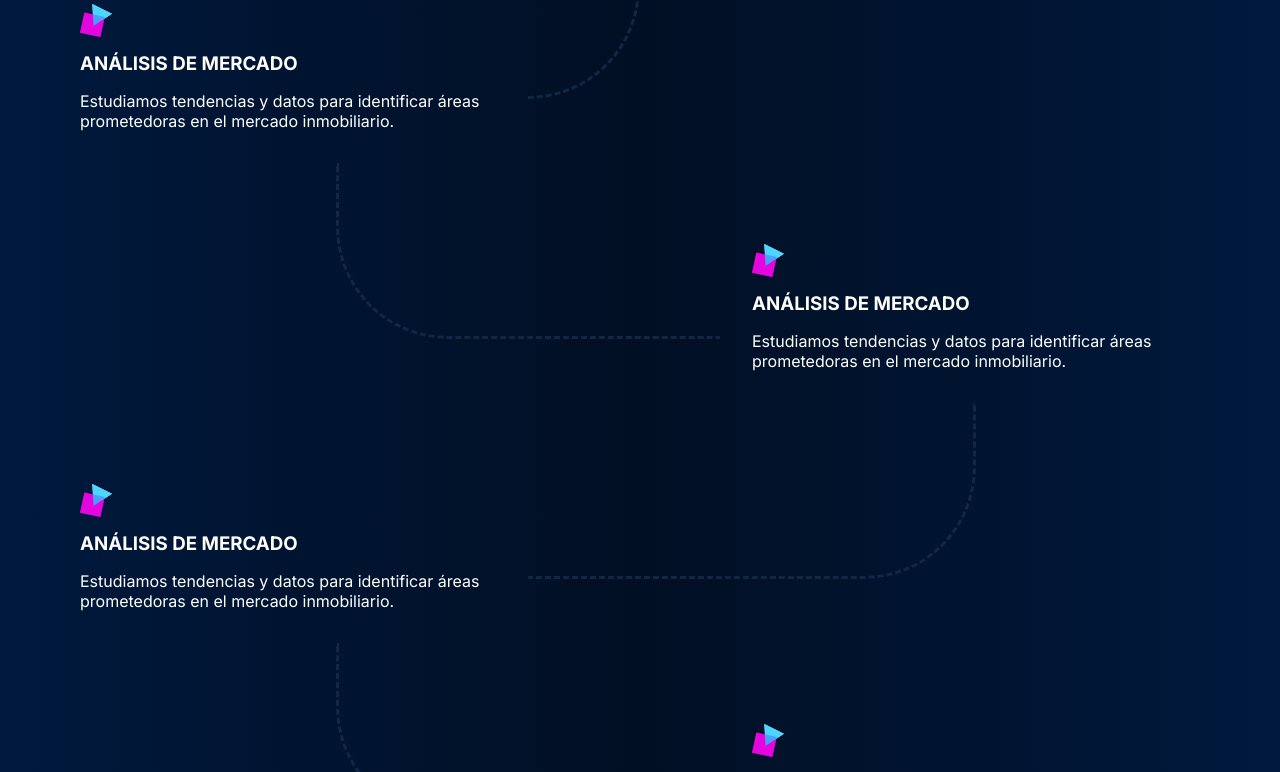
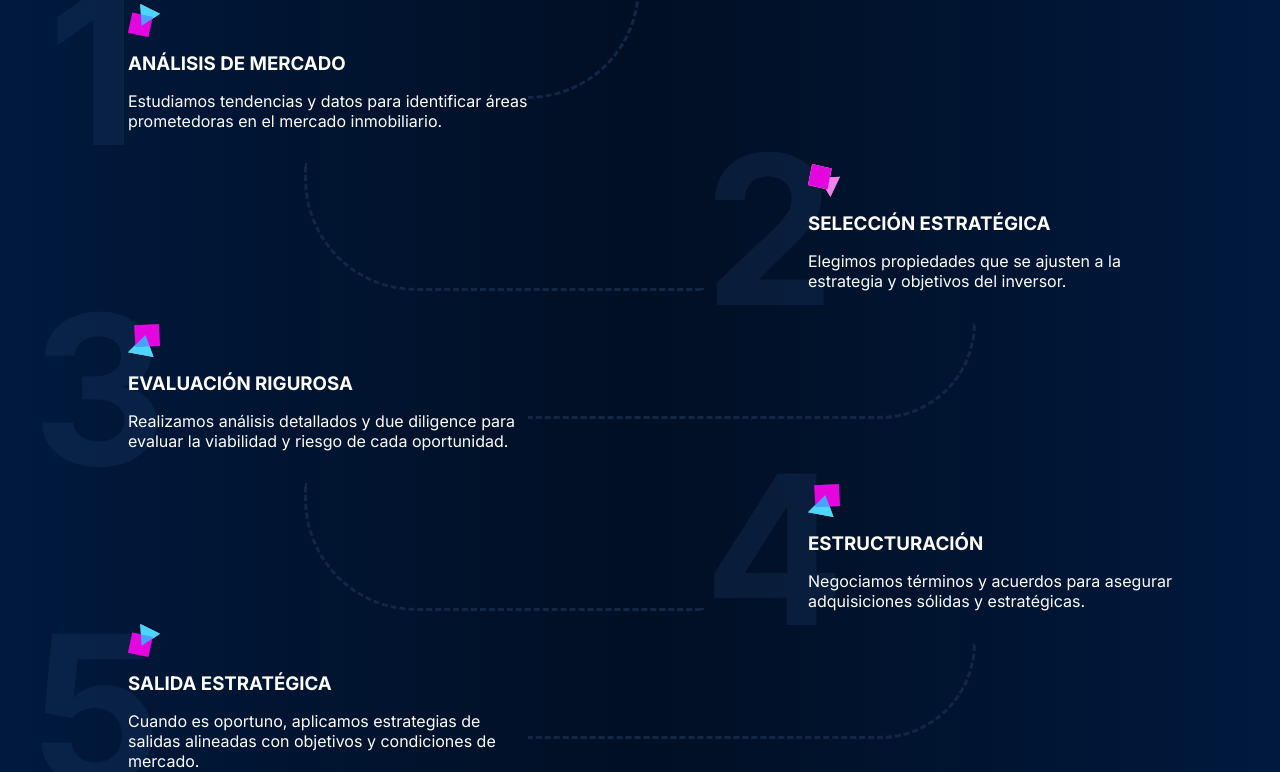
Before and after one commit to crowd4flipping/web, a Next.js app: page /pro in a window 1280 px wide. Shown: the part 1768-2540 px from the top of the page. Built offline with nearby package versions, Linux system fonts and the light colour scheme; no server answers.

Commit message:
Add numbers to How it works section

```diff
--- a/components/sections/pro/C4FProHomePage.tsx
+++ b/components/sections/pro/C4FProHomePage.tsx
@@ -4,6 +4,7 @@ import { ProHeroSection } from "./ProHeroSection";
 import { ProDescriptionSection } from "./ProDescriptionSection";
 import { ProHowItWorks } from "./ProHowItWorks";
 import { ProFormSection } from "./ProFormSection";
+import formStyles from "./styles/ProFormSection.module.scss";
 
 export const C4FProHomePage = () => {
   return (
@@ -22,7 +23,11 @@ export const C4FProHomePage = () => {
 
           <ProHowItWorks />
 
-          <ProFormSection />
+          <div className={formStyles.proFormSection}>
+            <div id="contact">
+              <ProFormSection />
+            </div>
+          </div>
         </div>
       </main>
     </>
--- a/components/sections/pro/ProFormSection.tsx
+++ b/components/sections/pro/ProFormSection.tsx
@@ -120,7 +120,8 @@ export const ProFormSection = () => {
 
     if (emptyInputs) {
       setMissingMandatoryInput(["email", "name"]);
-      missingData = true;
+      if (!acceptedTC) setMissingTC(true);
+      return;
     }
 
     if (!inputData.email) {
@@ -147,7 +148,7 @@ export const ProFormSection = () => {
   };
 
   return (
-    <section className={styles.proFormSection}>
+    <section >
       <ContentCard
         theme="dark"
         title={formHeader[step].title}
--- a/components/sections/pro/ProFormStepTwo.tsx
+++ b/components/sections/pro/ProFormStepTwo.tsx
@@ -20,6 +20,8 @@ export const ProFormStepTwo = ({ handleInputs, missingInputs }: Props) => {
             )}
           </label>
           <input
+            minLength={3}
+            maxLength={30}
             type="text"
             name="name"
             id="name"
@@ -52,6 +54,8 @@ export const ProFormStepTwo = ({ handleInputs, missingInputs }: Props) => {
           </label>
 
           <input
+            minLength={3}
+            maxLength={50}
             type="email"
             name="email"
             id="email"
--- a/components/sections/pro/ProHeroHeader.tsx
+++ b/components/sections/pro/ProHeroHeader.tsx
@@ -1,4 +1,4 @@
-import { Button } from "@crowd4flipping/ui-components";
+import { Button, LinkButton } from "@crowd4flipping/ui-components";
 import { ProTag } from "./ProTag";
 import styles from "./styles/ProHeroHeader.module.scss";
 import { ProHeroTitle } from "./ProHeroTitle";
@@ -18,9 +18,9 @@ export const ProHeroHeader = () => {
         <ProHeroTitle />
 
         <div className={styles.proHeroHeader__button}>
-          <Button variant="primary" size="lg">
+          <LinkButton href="#contact" variant="primary" size="lg">
             Contacta con nosotros
-          </Button>
+          </LinkButton>
         </div>
       </div>
     </div>
--- a/components/sections/pro/ProHowItWorks.tsx
+++ b/components/sections/pro/ProHowItWorks.tsx
@@ -4,6 +4,9 @@ import { PainPointIconOne } from "@/components/icons/PainPointIconOne";
 import { ProHowItWorksTopPoint } from "./ProHowItWorksTopPoint";
 import { DashedLine } from "./DasedLine";
 import { ProBottomSLine } from "./ProBottomSLine";
+import { PainPointIconTwo } from "@/components/icons/PainPointIconTwo";
+import { PainPointIconThree } from "@/components/icons/PainPointIconThree";
+import { PainPointIconFour } from "@/components/icons/PainPointIconFour";
 
 export const ProHowItWorks = () => {
   return (
@@ -16,36 +19,36 @@ export const ProHowItWorks = () => {
         icon={<PainPointIconOne />}
         title="ANÁLISIS DE MERCADO"
         content="Estudiamos tendencias y datos para identificar áreas prometedoras en
-          el mercado inmobiliario."
+        el mercado inmobiliario."
       />
 
       <ProHowItWorksPoint
         rounded="bl"
-        icon={<PainPointIconOne />}
-        title="ANÁLISIS DE MERCADO"
-        content="Estudiamos tendencias y datos para identificar áreas prometedoras en
-          el mercado inmobiliario."
+        number={2}
+        icon={<PainPointIconTwo />}
+        title="SELECCIÓN ESTRATÉGICA"
+        content="Elegimos propiedades que se ajusten a la estrategia y objetivos del inversor. "
       />
       <ProHowItWorksPoint
+        number={3}
+        rounded="br"
+        icon={<PainPointIconThree />}
+        title="EVALUACIÓN RIGUROSA"
+        content="Realizamos análisis detallados y due diligence para evaluar la viabilidad y riesgo de cada oportunidad. "
+      />
+      <ProHowItWorksPoint
+        number={4}
+        rounded="bl"
+        icon={<PainPointIconFour />}
+        title="ESTRUCTURACIÓN"
+        content="Negociamos términos y acuerdos para asegurar adquisiciones sólidas y estratégicas. "
+      />
+      <ProHowItWorksPoint
+        number={5}
         rounded="br"
         icon={<PainPointIconOne />}
-        title="ANÁLISIS DE MERCADO"
-        content="Estudiamos tendencias y datos para identificar áreas prometedoras en
-          el mercado inmobiliario."
-      />
-      <ProHowItWorksPoint
-        rounded="bl"
-        icon={<PainPointIconOne />}
-        title="ANÁLISIS DE MERCADO"
-        content="Estudiamos tendencias y datos para identificar áreas prometedoras en
-          el mercado inmobiliario."
-      />
-      <ProHowItWorksPoint
-        rounded="br"
-        icon={<PainPointIconOne />}
-        title="ANÁLISIS DE MERCADO"
-        content="Estudiamos tendencias y datos para identificar áreas prometedoras en
-          el mercado inmobiliario."
+        title="SALIDA ESTRATÉGICA"
+        content="Cuando es oportuno, aplicamos estrategias de salidas alineadas con objetivos y condiciones de mercado. "
       />
       <div className={styles.howItWorks__content}>
         <ProBottomSLine />
--- a/components/sections/pro/ProHowItWorksPoint.tsx
+++ b/components/sections/pro/ProHowItWorksPoint.tsx
@@ -7,6 +7,7 @@ type Props = {
   title: string;
   content: string;
   rounded: Parameters<typeof DashedLine>[number]["rounded"];
+  number: number;
 };
 
 export const ProHowItWorksPoint = ({
@@ -14,16 +15,21 @@ export const ProHowItWorksPoint = ({
   title,
   content,
   rounded,
+  number,
 }: Props) => {
-
   if (rounded == "br")
     return (
       <div className={styles.howItWorks__content}>
         <div className={styles.howItWorks__point_content_left}>
+          <div className={styles.howItWorks__number}>{number}</div>
+
+          <div className={styles.howItWorks__content_wrapper}>
             <div className={styles.howItWorks__icon}>{icon}</div>
             <h3 className={styles.howItWorks__point_title}>{title}</h3>
             <p>{content}</p>
           </div>
+        </div>
+
         <div className={styles.howItWorks__dashed_content}>
           <div className={styles.howItWorks__dashed_line_wrapper}>
             <DashedLine rounded="br" startFrom="beginning" />
@@ -40,11 +46,18 @@ export const ProHowItWorksPoint = ({
             <DashedLine rounded="bl" startFrom="beginning" />
           </div>
         </div>
+
         <div className={styles.howItWorks__point_content_right}>
+
+          <div className={styles.howItWorks__number}>{number}</div>
+
+          <div className={styles.howItWorks__content_wrapper}>
             <div className={styles.howItWorks__icon}>{icon}</div>
             <h3 className={styles.howItWorks__point_title}>{title}</h3>
             <p>{content}</p>
           </div>
+
+        </div>
       </div>
     );
 };
--- a/components/sections/pro/ProHowItWorksTopPoint.tsx
+++ b/components/sections/pro/ProHowItWorksTopPoint.tsx
@@ -10,12 +10,17 @@ type Props = {
 
 export const ProHowItWorksTopPoint = ({ icon, title, content }: Props) => {
   return (
-    <div className={styles.howItWorks__content}>
+    <div className={styles.howItWorks__top_content}>
       <div className={styles.howItWorks__point_content_left}>
-        <div className={styles.howItWorks__icon}>{icon}</div>
-        <h3 className={styles.howItWorks__point_title}>{title}</h3>
-        <p>{content}</p>
+        <div className={styles.howItWorks__number_one}>1</div>
+
+        <div className={styles.howItWorks__content_wrapper}>
+          <div className={styles.howItWorks__icon}>{icon}</div>
+          <h3 className={styles.howItWorks__point_title}>{title}</h3>
+          <p>{content}</p>
+        </div>
       </div>
+
       <div className={styles.howItWorks__top_dashed_content}>
         <div className={styles.howItWorks__dashed_line_wrapper}>
           <DashedLine rounded="br" startFrom="middle" />
--- a/components/sections/pro/styles/ProHowItWorks.module.scss
+++ b/components/sections/pro/styles/ProHowItWorks.module.scss
@@ -3,12 +3,16 @@
 .howItWorks {
   /* @extend %pagePaddingX; */
 
-  &__content {
-   /*  padding: 0 10rem; */
+  &__top_content {
     height: 15rem;
     width: 100%;
     display: grid;
     grid-template-columns: repeat(5, 1fr);
+  }
+
+  &__content {
+    @extend .howItWorks__top_content;
+    height: 10rem;
   }
 
   &__icon {
@@ -21,10 +25,31 @@
   }
 
   &__point_content_left {
+    position: relative;
+    padding-left: 3rem;
     grid-column: 1/3;
     display: flex;
     flex-direction: column;
     justify-content: flex-end;
+  }
+
+  &__number {
+    font-size: 13rem;
+    color: #1e3a634f;
+    position: absolute;
+    left: -3rem;
+    bottom: -4rem;
+    font-weight: 900;
+    z-index: 0;
+
+    &_one{
+      @extend .howItWorks__number;
+      left: -2rem;
+    }
+  }
+
+  &__content_wrapper {
+    z-index: 1;
   }
 
   &__point_title {
@@ -51,6 +76,8 @@
   }
 
   &__point_content_right {
+    position: relative;
+    padding-left: 3.5rem;
     grid-column: 4/6;
     display: flex;
     flex-direction: column;
@@ -58,7 +85,7 @@
   }
 
   &__dashed_content_right {
-    padding: 2rem;
+    padding: 2rem 3rem 0 0;
     display: flex;
     justify-content: center;
     height: 100%;
```
Lines whose indentation alone changed are shown as unchanged.
